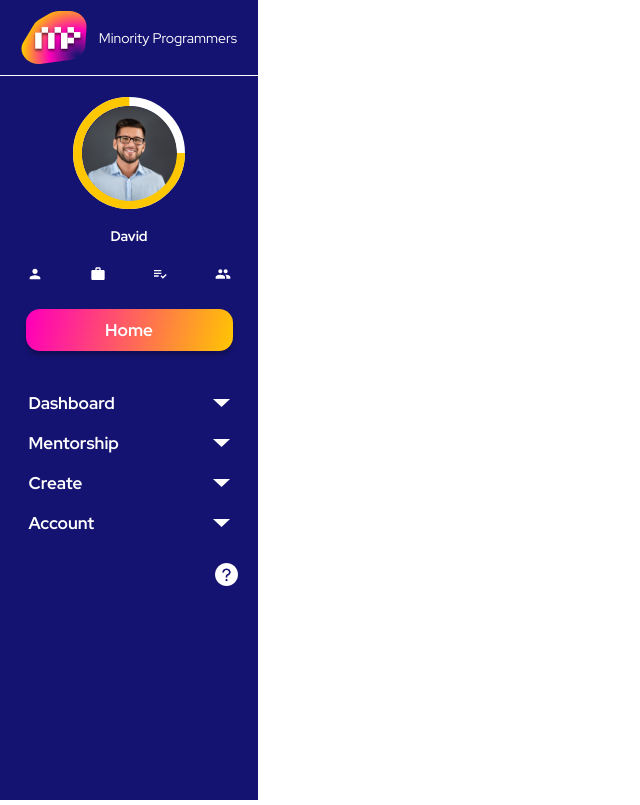
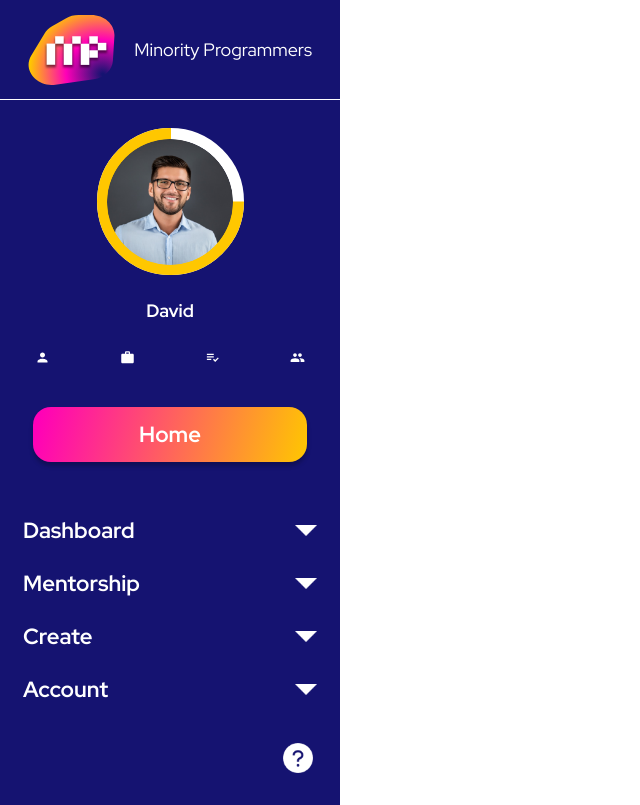
Before and after one commit to Husankhuja/mp-sidebar, a Next.js app: page / in a window 1280 px wide. Shown: the whole page, without its empty margins (0-640 px from the left). Built offline with nearby package versions, Linux system fonts and the light colour scheme.

Commit message:
added more styling for different screen sizes

```diff
--- a/components/Button/button.module.css
+++ b/components/Button/button.module.css
@@ -38,6 +38,18 @@ color: #FFFFFF;
 /* for screen sizes from 1024-1920 */
 @media only screen and (max-width: 1920px) {
     .button {
+        width: 274px;
+        height: 55px;
+        margin: 42px auto;
+        border-radius: 18px;
+    }
+    .button p {
+        font-size: 22px;
+        line-height: 15px;
+    }
+}
+@media only screen and (max-width: 1024px) {
+    .button {
         width: 207px;
         height: 42px;
         margin: 32px auto;
--- a/components/Dropdown/dropdown.module.css
+++ b/components/Dropdown/dropdown.module.css
@@ -78,6 +78,31 @@
 /* for screen sizes from 1024 - 1920 */
 @media only screen and (max-width: 1920px) {
     .container {
+        margin: 6px 17px;
+        padding: 6px;
+    }
+    .title {
+        font-size: 22px;
+        line-height: 29px;
+        margin-right: 6px;
+    }
+    .dropdown img {
+        width: 22px;
+    }
+    .links {
+        margin: 9px 12px;
+        padding: 0 12px;
+    }
+    .li {
+        margin: 21px 0;
+    }
+    .a {
+        font-size: 18px;
+        line-height: 24px;
+    }
+}
+@media only screen and (max-width: 1024px) {
+    .container {
         margin: 4.5px 24px;
         padding: 4.5px;
     }
--- a/components/Profile/profile.module.css
+++ b/components/Profile/profile.module.css
@@ -67,6 +67,30 @@
 /* for screen sizes from 1024 - 1920  */
 @media only screen and (max-width: 1920px) {
     .profileBorder {
+        height: 147px;
+        width: 147px;
+        margin: 28px 0;
+    }
+    .profilePic {
+        width: 126px;
+        height: 126px;
+    }
+
+    .username {
+        font-size: 18px;
+    }
+
+    .profileIcons {
+        width: 270px;
+        height: 15px;
+        margin-top: 30px;
+    }
+    .icon {
+        font-size: 15px;
+    }
+}
+@media only screen and (max-width: 1024px) {
+    .profileBorder {
         height: 112px;
         width: 112px;
         margin: 21px 0;
--- a/components/SideBar/sidebar.module.css
+++ b/components/SideBar/sidebar.module.css
@@ -27,8 +27,17 @@
         margin: 38px;
     }
 }
+@media only screen and (max-width: 1920px) {
+    .sidebar {
+        width: 340px;
+    }
+    .question {
+        width: 30px;
+        margin: 27px;
+    }
+}
 /* for screen sizes from 1024 - 1920  */
-@media only screen and (max-width: 1920px) {
+@media only screen and (max-width: 1024px) {
     .sidebar {
         width: 258px;
     }
--- a/components/SideBarHeader/sidebarheader.module.css
+++ b/components/SideBarHeader/sidebarheader.module.css
@@ -36,6 +36,20 @@
 /* for screen sizes from 1024 - 1920 */
 @media only screen and (max-width: 1920px) {
     .sideBarHeader {
+        height: 100px;
+        padding: 0 28px;
+    }
+    .logo {
+        width: 87px;
+        height: 70px;
+    }
+    .title {
+        font-size: 18px;
+        line-height: 24px;
+    }
+}
+@media only screen and (max-width: 1024px) {
+    .sideBarHeader {
         height: 76px;
         padding: 0 21px;
     }
```
